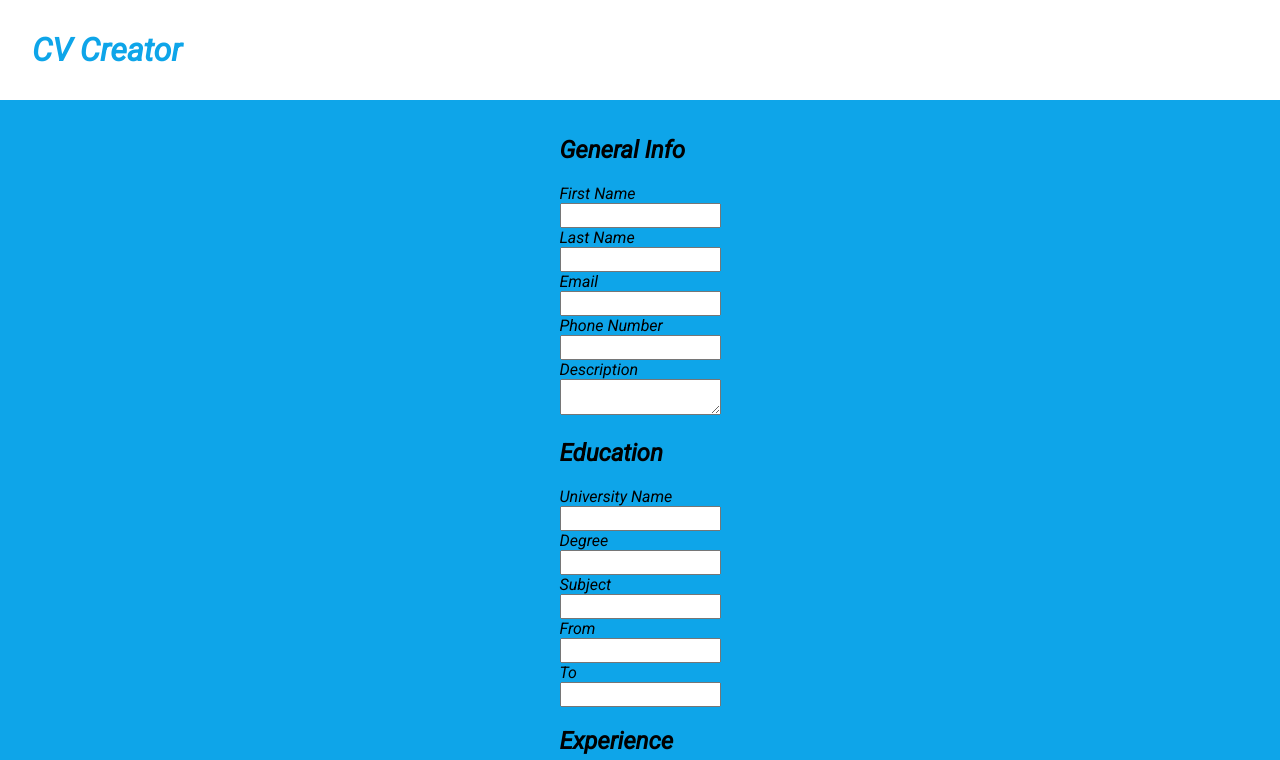
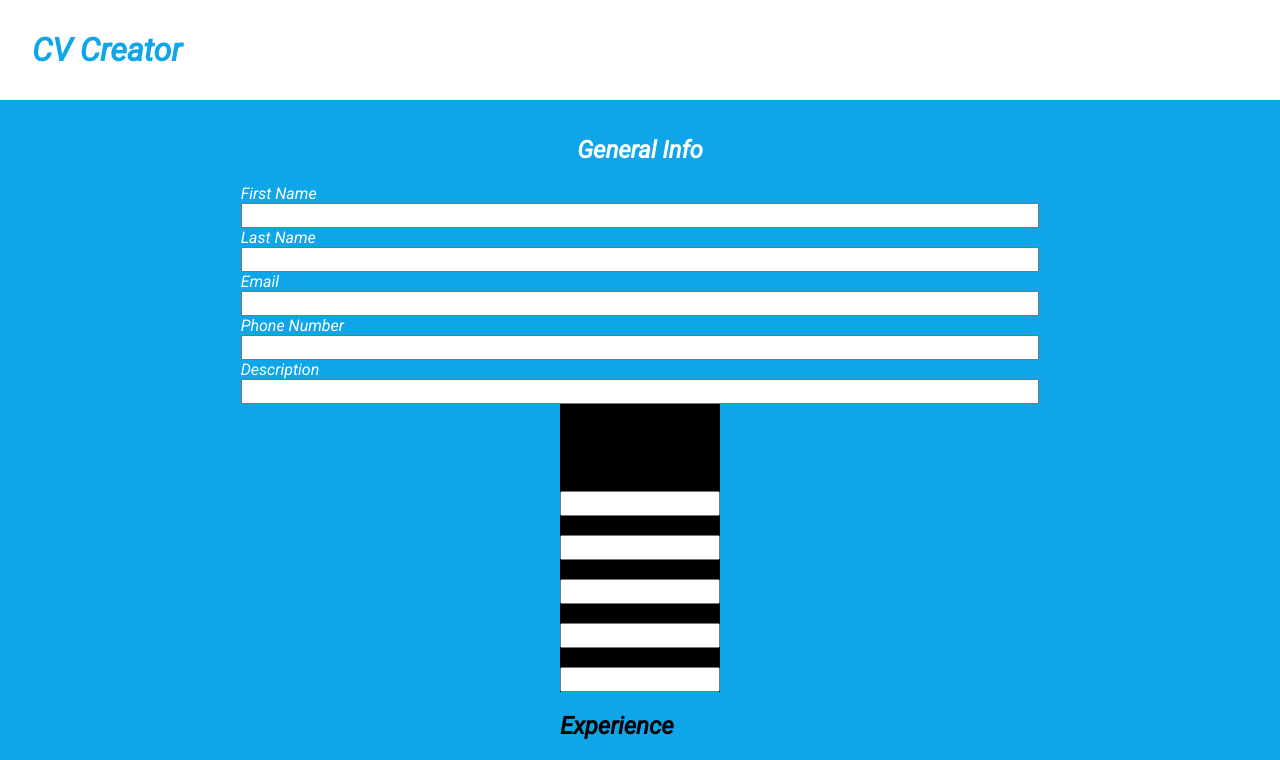
Before and after one commit to Hassane24/CV-Creator, a React (Create React App) app: page / in a window 1280 px wide. Shown: the top 760 px of the page. Built offline with nearby package versions, Linux system fonts and the light colour scheme.

Commit message:
general info styling

```diff
--- a/src/components/CV-Form/Education.js
+++ b/src/components/CV-Form/Education.js
@@ -1,6 +1,7 @@
+import "../../styles/form-styles/Education.css";
 const Education = (props) => {
   return (
-    <div>
+    <div className="education">
       <h2>Education</h2>
       <div>
         <label htmlFor="university">University Name</label>
--- a/src/components/CV-Form/GeneralInfo.js
+++ b/src/components/CV-Form/GeneralInfo.js
@@ -42,11 +42,12 @@ const GeneralInfo = (props) => {
       </div>
       <div>
         <label htmlFor="description">Description</label>
-        <textarea
+        <input
+          type="text"
           id="description"
           value={props.description}
           onChange={props.descriptionChange}
-        ></textarea>
+        ></input>
       </div>
     </div>
   );
--- a/src/styles/form-styles/Form.css
+++ b/src/styles/form-styles/Form.css
@@ -1,3 +1,10 @@
 label {
   display: block;
 }
+
+form {
+  width: 100%;
+  display: flex;
+  flex-direction: column;
+  align-items: center;
+}
--- a/src/styles/form-styles/GeneralInfo.css
+++ b/src/styles/form-styles/GeneralInfo.css
@@ -1,9 +1,13 @@
 .general-info {
-  width: 100%;
+  width: 80%;
+  color: white;
+  display: flex;
+  flex-direction: column;
+  align-items: center;
 }
 
 .general-info > div {
-  width: 100%;
+  width: 80%;
 }
 
 input {
```
